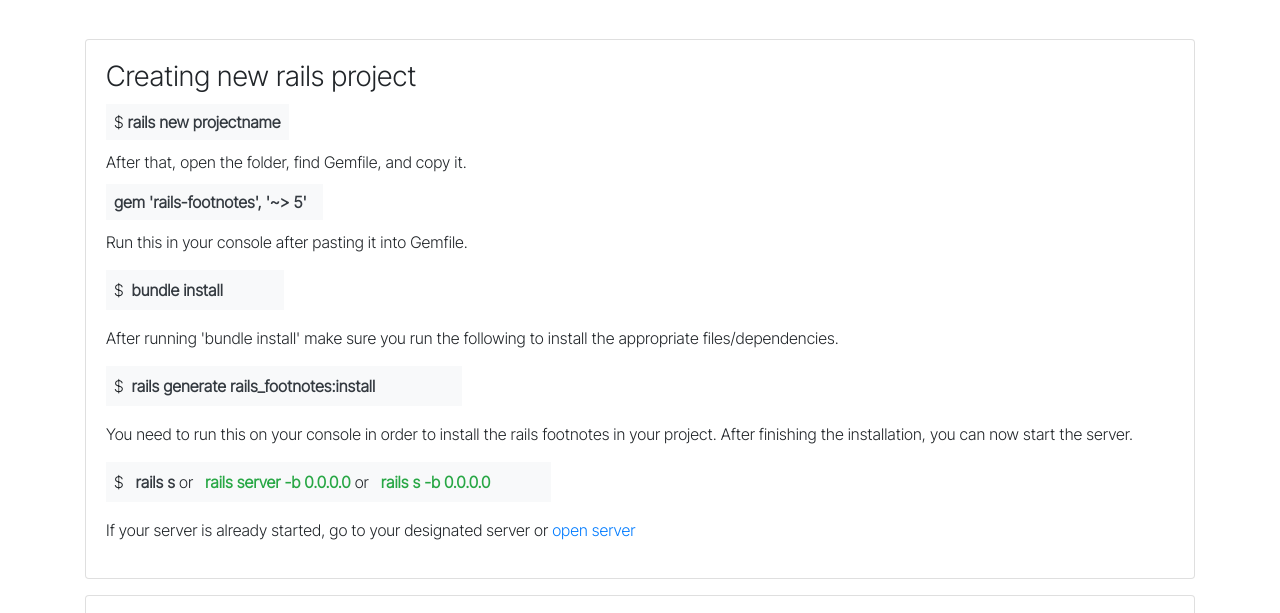
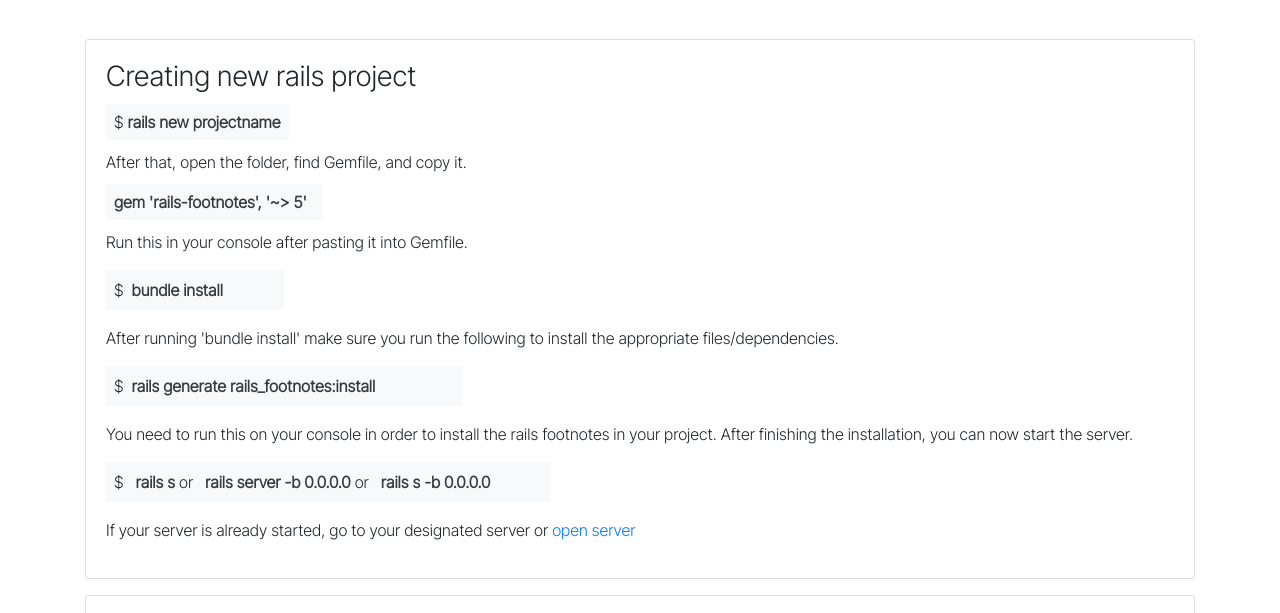
Before and after one commit to froilansulit/Rails-Documentation, a plain HTML site: page index.html in a window 1280 px wide. Shown: the part 121-734 px from the top of the page. Drawn offline with nearby package versions, Linux system fonts and the light colour scheme.

Commit message:
update content

```diff
--- a/index.html
+++ b/index.html
@@ -127,7 +127,7 @@
                     <p>After running 'bundle install' make sure you run the following to install the appropriate files/dependencies.</p>
                     <p class="d-flex justify-content-start bg-light p-2 col-md-4">$ <span class="pl-2 text-dark font-weight-bold"> rails generate rails_footnotes:install</span></p>
                     <p>You need to run this on your console in order to install the rails footnotes in your project. After finishing the installation, you can now start the server.</p>
-                    <p class="col-md-5 bg-light p-2">$ <span class="pl-2 text-dark font-weight-bold"> rails s</span>     or <span class="pl-2 text-success font-weight-bold"> rails server -b 0.0.0.0</span> or <span class="pl-2 text-success font-weight-bold"> rails s -b 0.0.0.0</span></p>
+                    <p class="col-md-5 bg-light p-2">$ <span class="pl-2 text-dark font-weight-bold"> rails s</span>     or <span class="pl-2 text-dark font-weight-bold"> rails server -b 0.0.0.0</span> or <span class="pl-2 text-dark font-weight-bold"> rails s -b 0.0.0.0</span></p>
                     <p>If your server is already started, go to your designated server or <a href="http://127.0.0.1:3000/" target="_blank" rel="noopener noreferrer">open server</a></p>
                 </div>
             </div>
```
